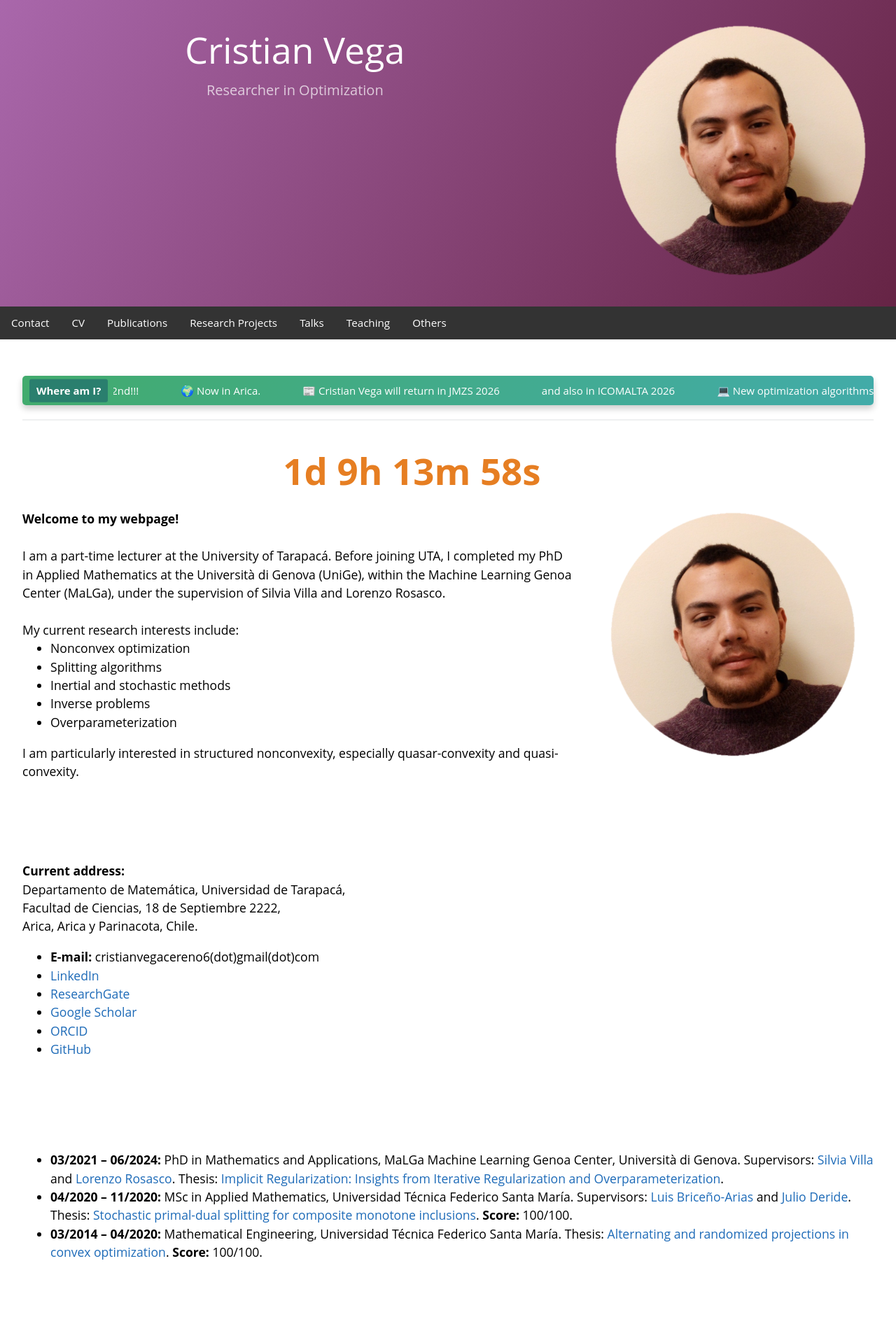
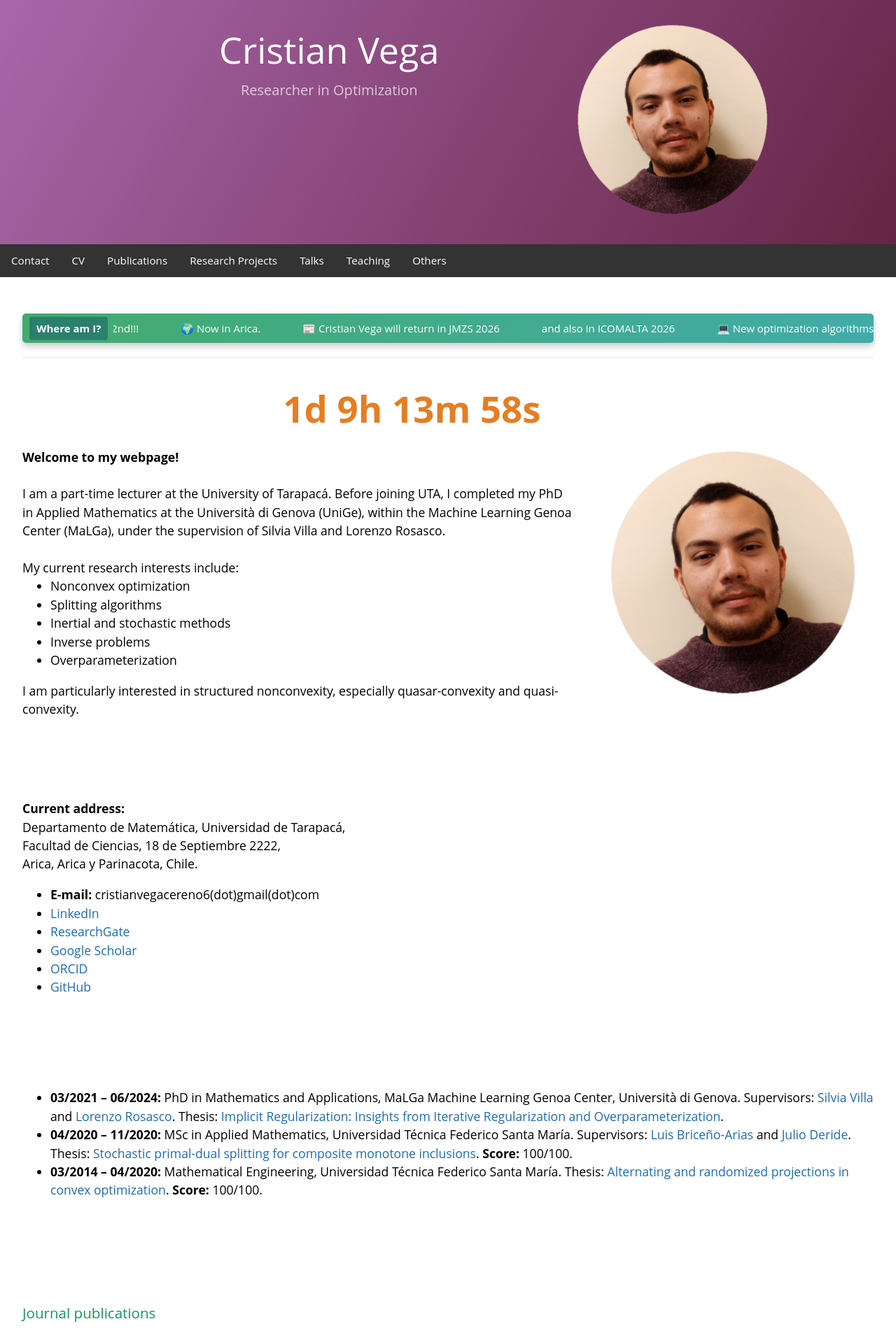
Before and after one commit to cristianvega1995/cristianvega1995.github.io, a Jekyll site: the page index.html, which Jekyll copies as it is, in a window 1280 px wide. Shown: the top 1912 px of the page at 70% size. Built offline with Jekyll 4.4.1, drawn with Linux system fonts in a browser that asks for light colours.

Commit message:
Style header with flexbox and background color
Added styles to header for improved layout and aesthetics.

```diff
--- a/index.html
+++ b/index.html
@@ -21,6 +21,15 @@
         a:hover { text-decoration: underline; }
 
         /* ── Header ── */
+    header {
+      display: flex;
+      justify-content: center;
+      align-items: center;
+      padding: 5rem 2rem; /* increased height */
+      background-color: var(--main-color);
+      color: white;
+      position: relative;
+    }
         .page-header {
             color: #000000; text-align: center;
             background-image: linear-gradient(120deg, #a967ab, #662445);
```
